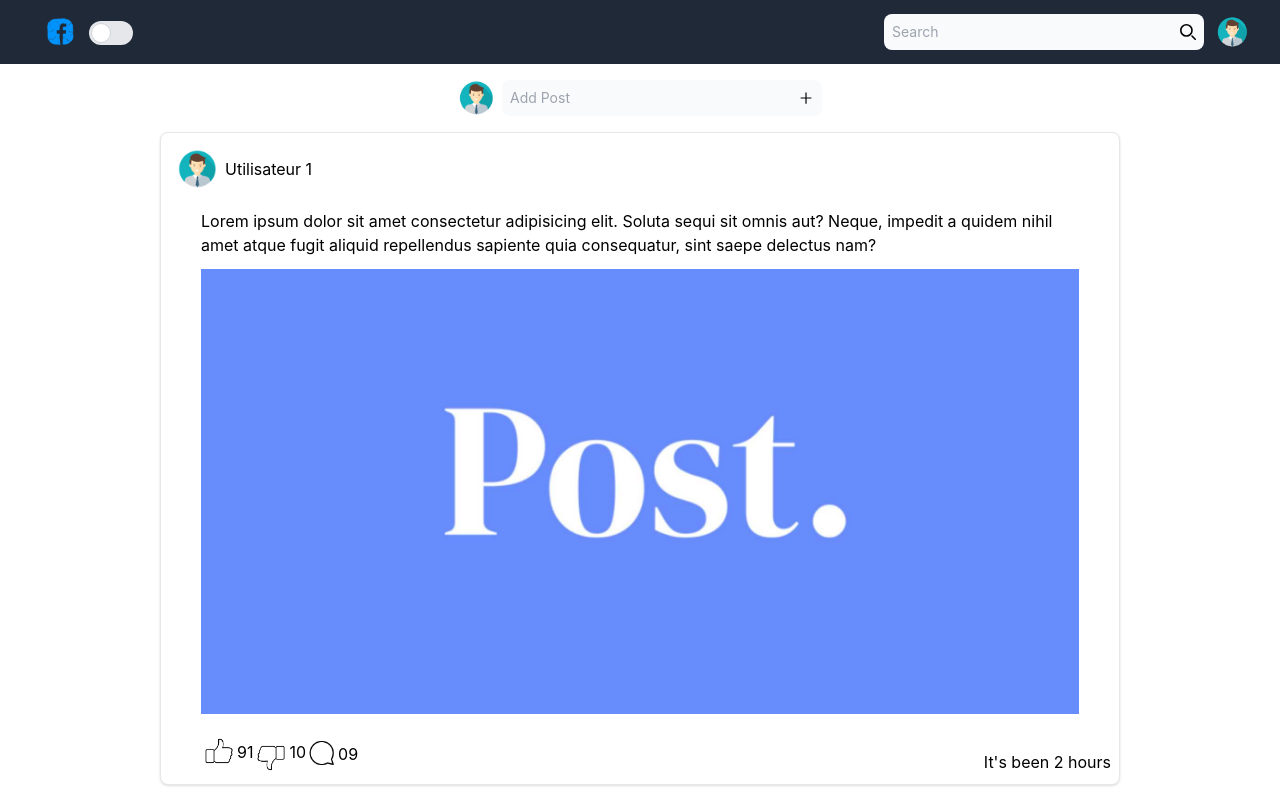
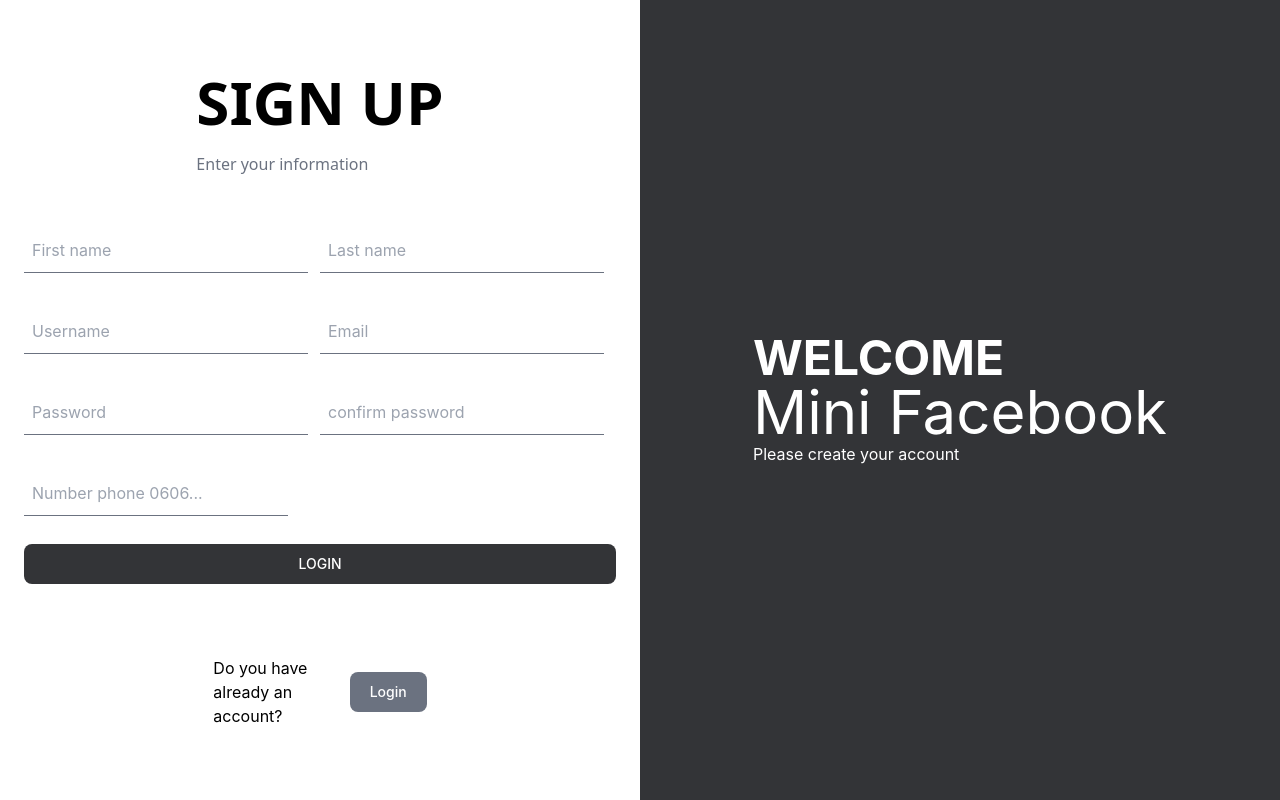
Before and after one commit to oussabi-tarek/mini-facebook-frontend, a React (Create React App) app: page / in a window 1280 px wide. Built offline with nearby package versions, Linux system fonts and the light colour scheme.

Commit message:
feat: register page version 1

```diff
--- a/package.json
+++ b/package.json
@@ -14,6 +14,7 @@
     "@types/react-dom": "^18.2.7",
     "react": "^18.2.0",
     "react-dom": "^18.2.0",
+    "react-hook-form": "^7.46.2",
     "react-icons": "^4.11.0",
     "react-scripts": "5.0.1",
     "typescript": "^4.9.5",
--- a/src/App.tsx
+++ b/src/App.tsx
@@ -2,15 +2,14 @@
 import AddPost from './components/AddPost';
 import Card from './components/Card';
 import NavBar from './components/Navbar';
+import LoginForm from './components/login/LoginForm';
+import LoginPage from './components/login/LoginPage';
+import SignUpPage from './components/register/SignUpPage';
 
 function App() {
   return (
     <>
-     <NavBar/>
-     <div className='flex flex-col items-center pl-20 pr-20'>
-     <AddPost/>
-     <Card/>
-     </div>
+     <SignUpPage />
     </>
   );
 }
--- /dev/null
+++ b/src/components/register/SignUpForm.tsx
@@ -0,0 +1,45 @@
+import ButtonSubmitForm from "../utils/ButtonSubmitForm";
+
+export default function SignUpForm(){
+    return(
+        <form className="w-full p-6 mb-12">
+            <div className="flex items-center py-2 mb-5">
+                <input
+                    className="appearance-none border-b border-gray-500 w-full text-gray-700 mr-3 py-3 px-2 leading-tight focus:outline-none"
+                    type="text"
+                    placeholder="First name"/>
+                <input
+                    className="appearance-none border-b border-gray-500 w-full text-gray-700 mr-3 py-3 px-2 leading-tight focus:outline-none"
+                    type="text"
+                    placeholder="Last name"/>
+            </div>
+            <div className="flex items-center py-2 mb-5">
+                <input
+                    className="appearance-none border-b border-gray-500 w-full text-gray-700 mr-3 py-3 px-2 leading-tight focus:outline-none"
+                    type="text"
+                    placeholder="Username"/>
+                <input
+                    className="appearance-none border-b border-gray-500 w-full text-gray-700 mr-3 py-3 px-2 leading-tight focus:outline-none"
+                    type="email"
+                    placeholder="Email"/>
+            </div>
+            <div className="flex items-center py-2 mb-5">
+                <input
+                    className="appearance-none border-b border-gray-500 w-full text-gray-700 mr-3 py-3 px-2 leading-tight focus:outline-none"
+                    type="password"
+                    placeholder="Password"/>
+                <input
+                    className="appearance-none border-b border-gray-500 w-full text-gray-700 mr-3 py-3 px-2 leading-tight focus:outline-none"
+                    type="password"
+                    placeholder="confirm password"/>
+            </div>
+            <div className="flex items-center py-2 mb-5">
+                <input
+                    className="appearance-none border-b border-gray-500 text-gray-700 mr-3 py-3 px-2 leading-tight focus:outline-none"
+                    type="tel"
+                    placeholder="Number phone 0606..."/>
+            </div>
+            <ButtonSubmitForm textButton={"LOGIN"}/>
+        </form>
+    )
+}
--- /dev/null
+++ b/src/components/register/SignUpPage.tsx
@@ -0,0 +1,21 @@
+import Button from "../utils/Button";
+import HeaderForm from "../utils/HeaderForm";
+import RighSideLoginRegister from "../utils/RightSideLoginRegister";
+import SignUpForm from "./SignUpForm";
+
+export default function SignUpPage(){
+    return(
+        <div className="grid grid-cols-2 h-screen">
+            <div className="flex flex-col justify-center items-center h-screen">
+                <HeaderForm
+                    title={"SIGN UP"}/>
+                <SignUpForm />
+                <Button
+                    text={"Do you have already an account?"}
+                    textButton={"Login"}
+                    link={"#"}/>
+            </div>
+            <RighSideLoginRegister paragraph={"Please create your account"}/>
+        </div>
+    )
+}
```
Also changed, not shown: 1 other file (tests, documents, lock files or other folders).
